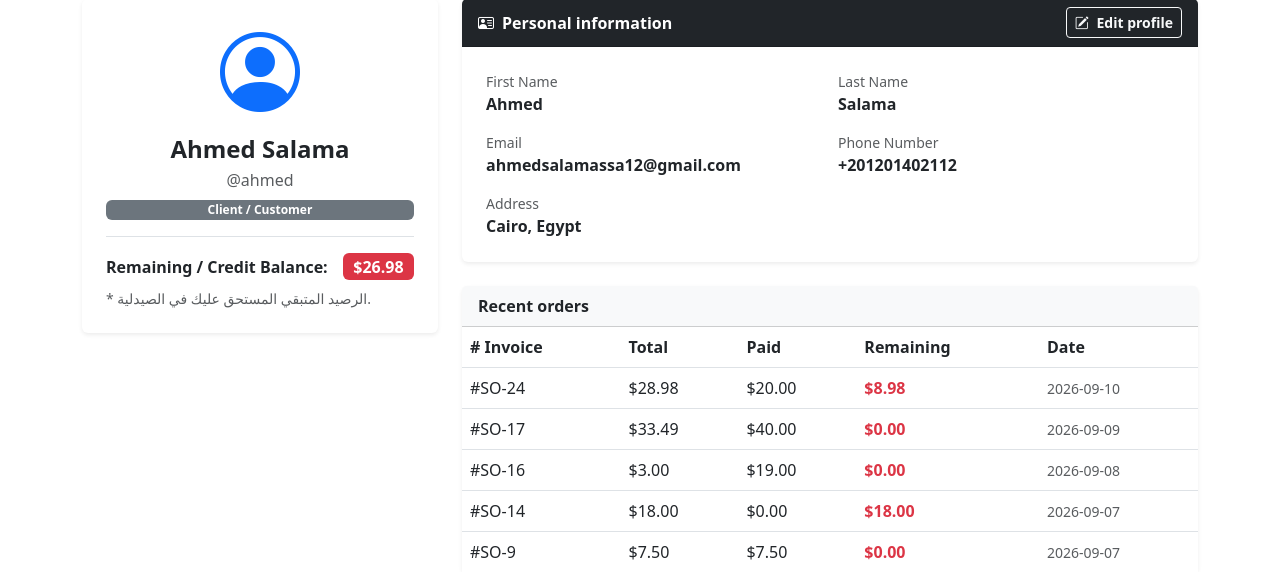
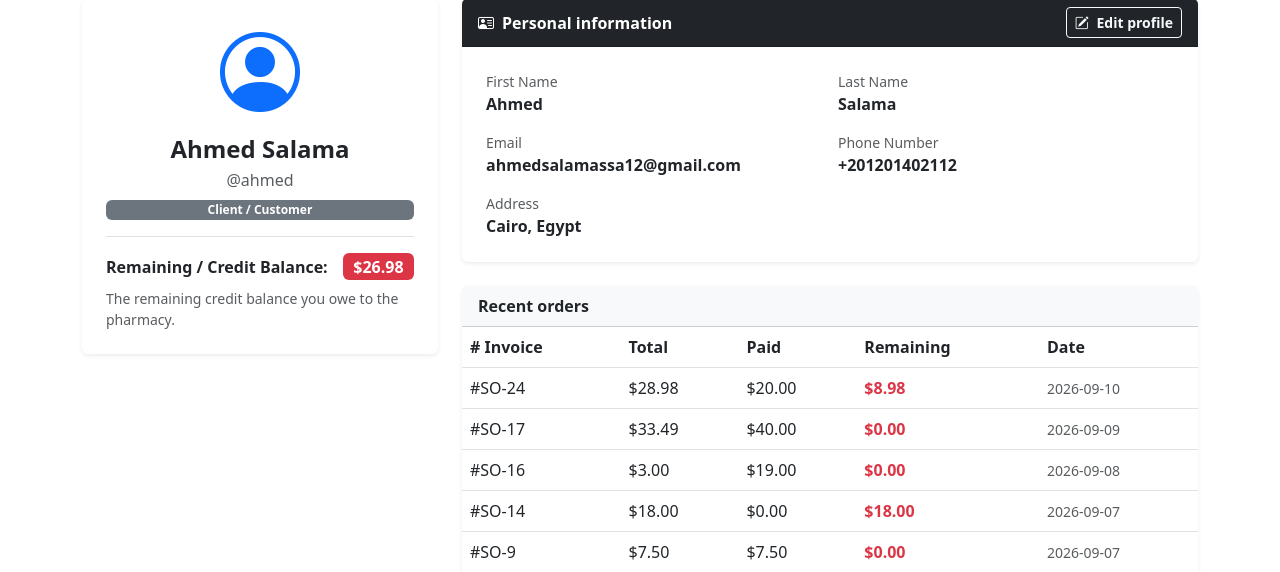
Before and after one commit to ahmed0salama/FinalProject-CS50W-Harvard, a Django app: page /profile/ in a window 1280 px wide. Shown: the part 85-657 px from the top of the page. Run offline with Django 5.2, Linux system fonts and the light colour scheme; a user stored in the database is signed in; data comes from the database, SQL or seed files in the repository; both versions use the stored data as it was after the commit; data that the repository does not hold is empty.

Commit message:
Fix bugs and add requirements file

```diff
--- a/pharmacy/templates/pharmacy/erp/pos.html
+++ b/pharmacy/templates/pharmacy/erp/pos.html
@@ -197,7 +197,6 @@ function submitPOSOrder() {
         if (data.error) {
             alert("{% trans 'Error' %}: " + data.error);
         } else {
-            alert("{% trans 'Success' %}! {% trans 'Order' %} #" + data.order_id + " {% trans 'processed. Remaining balance' %}: $" + data.remaining_balance);
             posCart = [];
             renderPOSCart();
             location.reload();
--- a/pharmacy/templates/pharmacy/index.html
+++ b/pharmacy/templates/pharmacy/index.html
@@ -1,7 +1,7 @@
 {% extends "pharmacy/layout.html" %}
 {% load i18n %}
 
-{% block title %}{% trans "Catalog - Pharmacy" %}{% endblock %}
+{% block title %}Pharmacy{% endblock %}
 
 {% block body %}
 <div class="row mb-4 g-2 margin-10">
--- a/pharmacy/templates/pharmacy/profile.html
+++ b/pharmacy/templates/pharmacy/profile.html
@@ -21,7 +21,7 @@
                         <span class="fw-bold">{% trans "Remaining / Credit Balance" %}:</span>
                         <span class="badge bg-danger fs-6">${{ user.balance }}</span>
                     </div>
-                    <small class="text-muted d-block">* الرصيد المتبقي المستحق عليك في الصيدلية.</small>
+                    <small class="text-muted d-block">{% trans "The remaining credit balance you owe to the pharmacy." %}</small>
                 </div>
             </div>
         </div>
--- /dev/null
+++ b/requirements.txt
@@ -0,0 +1,6 @@
+Django>=4.2,<5.0
+Pillow>=10.0.0
+django-crispy-forms>=2.0
+crispy-bootstrap5>=0.7
+gunicorn>=21.2.0
+whitenoise>=6.5.0
```
Also changed, not shown: db.sqlite3, locale/ar/LC_MESSAGES/django.po, 1 other file.
